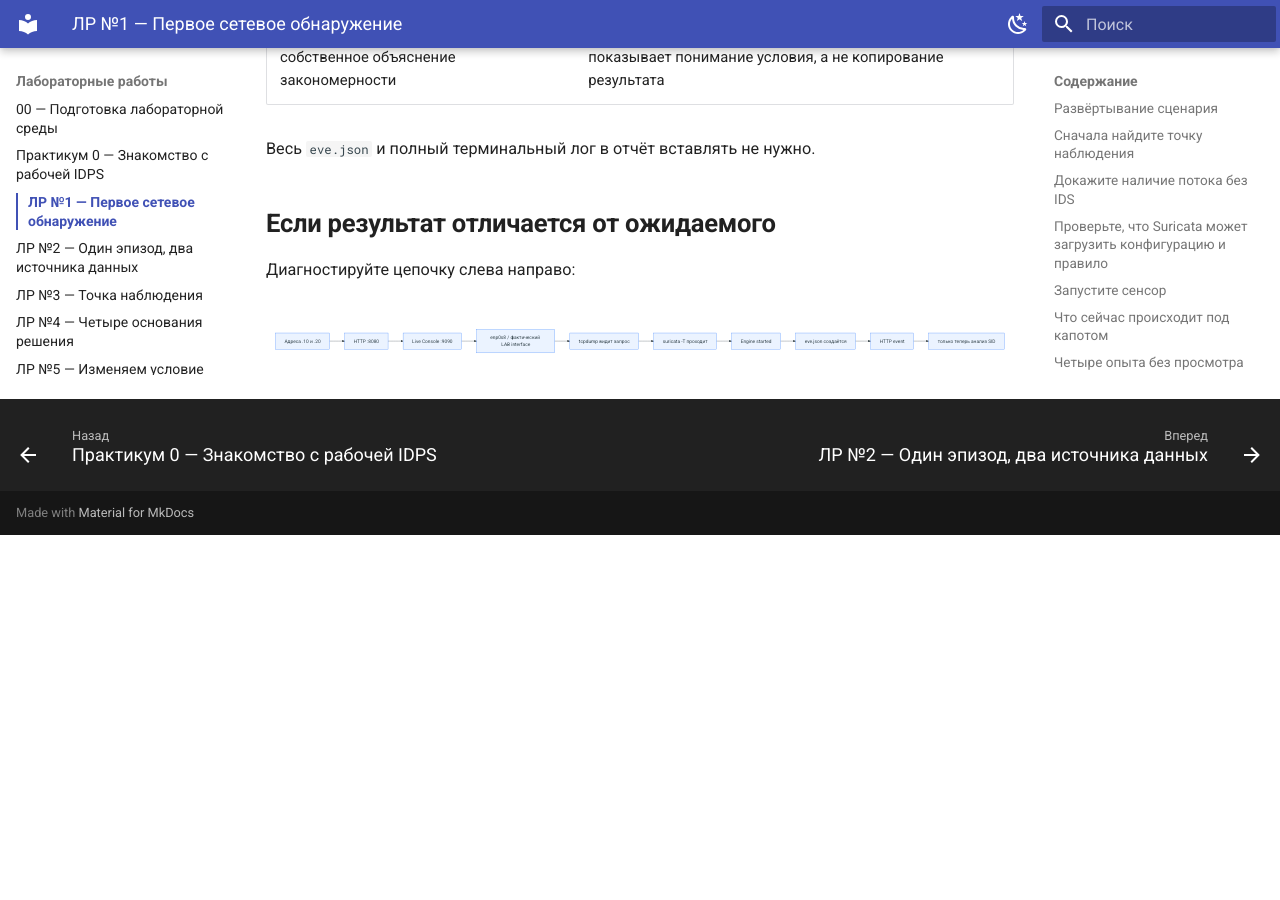
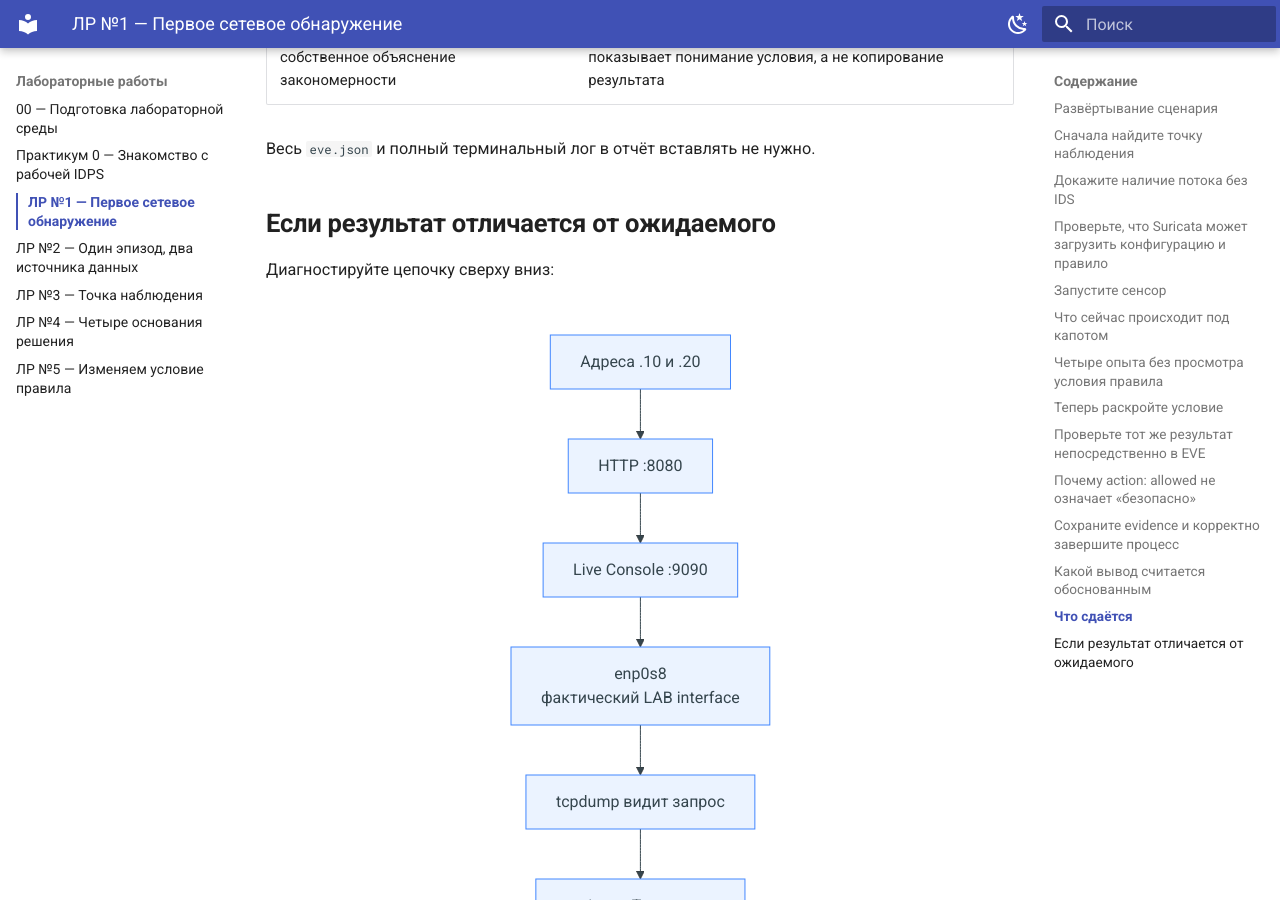
Before and after one commit to 11ndra/spvo, an MkDocs documentation site: the page built from docs/labs/lab01/index.md, in a window 1280 px wide and 900 px high, scrolled down 8179 px. Built offline with MkDocs 1.6.1 and Material for MkDocs 9.7.7, drawn with Linux system fonts in a browser that asks for light colours; before the commit the page ends 8714 px from its top, so only the background shows below that.

Commit message:
minor fixes

````diff
--- a/docs/labs/lab01/index.md
+++ b/docs/labs/lab01/index.md
@@ -296,17 +296,17 @@ HTTP event есть, SID 1000001 нет
 
 ## Если результат отличается от ожидаемого
 
-Диагностируйте цепочку слева направо:
+Диагностируйте цепочку сверху вниз:
 
 ```mermaid
-flowchart LR
+flowchart TB
     A["Адреса .10 и .20"] --> B["HTTP :8080"]
     B --> C["Live Console :9090"]
-    C --> D["enp0s8 / фактический LAB interface"]
+    C --> D["enp0s8<br/>фактический LAB interface"]
     D --> E["tcpdump видит запрос"]
     E --> F["suricata -T проходит"]
     F --> G["Engine started"]
     G --> H["eve.json создаётся"]
     H --> I["HTTP event"]
-    I --> J["только теперь анализ SID"]
+    I --> J["только теперь<br/>анализ SID"]
 ```
````
Also changed, not shown: docs/labs/lab02/index.md (+6 -6 lines).
